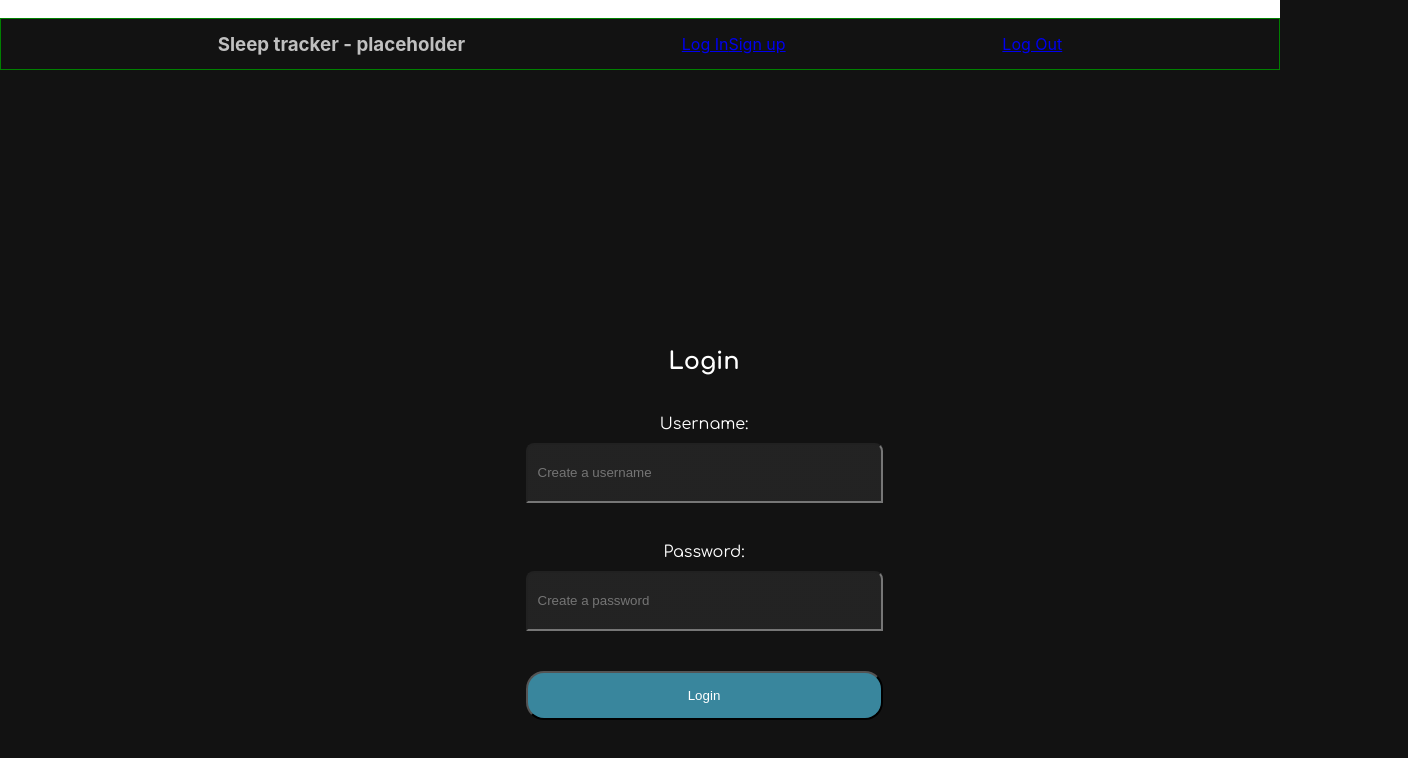
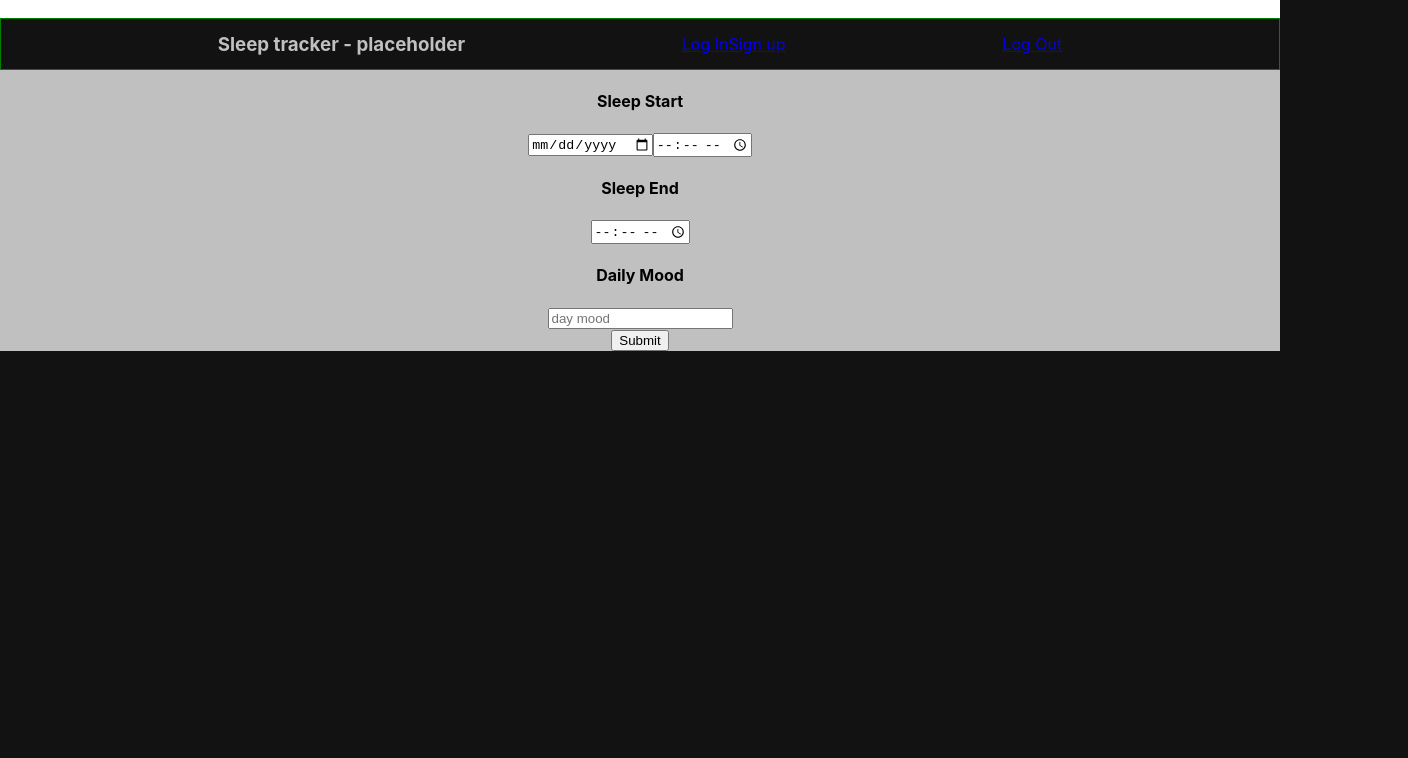
Before and after one commit to Build-Week-Sleep-Tracker-V/Front-End, a React (Create React App) app in the folder sleep-tracker/: page /sleepinput in a window 1280 px wide. Before the commit this address led to /login. Shown: the top 758 px of the page, 1408 px wide, since content can reach past the window. Built offline with nearby package versions, Linux system fonts and the light colour scheme; sample sign-in values are in the browser's storage.

Commit message:
sleep input adjustment

```diff
--- a/sleep-tracker/package.json
+++ b/sleep-tracker/package.json
@@ -7,6 +7,7 @@
     "@testing-library/react": "^9.5.0",
     "@testing-library/user-event": "^7.2.1",
     "axios": "^0.19.2",
+    "chart.js": "^2.9.3",
     "moment": "^2.26.0",
     "react": "^16.13.1",
     "react-chartjs-2": "^2.9.0",
--- a/sleep-tracker/src/components/Login.js
+++ b/sleep-tracker/src/components/Login.js
@@ -7,9 +7,9 @@ import {FormWrapperDiv, SignUpText, GlobalStyles, FormBody, Label, Button, Input
 const Login = () => {
     const history = useHistory()
     const [loginData, setLoginData] = useState({
-        userName:'',
+        username:'',
         password: ''
-        // React - fill in properties needed for log in form that will be used for state management //
+
     })
 
         // React - onChange function to handle form changes //
@@ -24,12 +24,16 @@ const Login = () => {
         //Handle submitting forms for log in and creating token for authentication
         e.preventDefault()
         axios
-            .post('https://my-sleep-tracker.herokuapp.com/api/auth/login', loginData)
+            .post('https://my-sleep-tracker.herokuapp.com/api/auth/login', {username: loginData.username , password: loginData.password })
             .then(res=>{
+                localStorage.setItem('token', res.data.token)
+                localStorage.setItem('user id', res.data.userId)
+                const token = localStorage.getItem('token')
+                const userId = localStorage.getItem('user id')
+                history.push('/sleepdata')
+                console.log(token)
+                console.log(userId)
                 console.log(res)
-                localStorage.setItem('token', res.data.payload)
-                localStorage.setItem('user id', res.data.id)
-                history.push('/sleepdata')
             })
             .catch(err=>{
                 console.log(err)
@@ -41,14 +45,11 @@ const Login = () => {
             <FormWrapperDiv>
                 <h1>Login</h1>
                 <Label>Username:
-                    <Input type='text' placeholder='Create a username' maxLength='100' name='userName' value={loginData.userName} onChange={onInputChange}/>
+                    <Input type='text' placeholder='Create a username' maxLength='100' name='username' value={loginData.userName} onChange={onInputChange}/>
                 </Label>
                 <Label>Password:
                     <Input type='text' placeholder='Create a password' maxLength='100' name='password' value={loginData.password} onChange={onInputChange} />
                 </Label>
-
-                {/* React - Build out form for Login - firstName, lastName, password */}
-
                 <Button onClick={submit}>Login</Button>
             </FormWrapperDiv>
         </FormBody>
--- a/sleep-tracker/src/components/PrivateRoute.js
+++ b/sleep-tracker/src/components/PrivateRoute.js
@@ -7,7 +7,7 @@ const PrivateRoute = ({ component: Component, ...rest }) => {
       <Route
         {...rest}
         render={() => {
-          if (!token) {
+          if (token) {
             return <Component />;
           } else {
             return <Redirect to="/login" />;
@@ -16,5 +16,5 @@ const PrivateRoute = ({ component: Component, ...rest }) => {
       />
     );
   };
-  //Remove ! from token when testing system for proper operation
+
   export default PrivateRoute;
--- a/sleep-tracker/src/components/SignUp.js
+++ b/sleep-tracker/src/components/SignUp.js
@@ -6,7 +6,7 @@ import * as yup from 'yup'
 import {FormWrapperDiv, SignUpText, GlobalStyles, FormBody, Label, Button, Input} from './formStyles'
 
 const initialFormErrors= {
-    userName: '',
+    username: '',
     password: '',
     verify: ''
   }
@@ -15,7 +15,7 @@ const SignUp = () => {
     const [disabled, setDisabled] = useState(true)
     const [formErrors, setFormErrors] = useState(initialFormErrors)
     const [signUpData, setSignUpData] = useState({
-        userName:'',
+        username:'',
         password: '',
         verify: '',
         // React - fill in properties needed for log in form that will be used for state management //
@@ -49,12 +49,10 @@ const SignUp = () => {
         //Handle submitting forms for sign up and creating token for authentication and storing form values in server
         e.preventDefault()
         axios
-            .post('https://my-sleep-tracker.herokuapp.com/api/auth/register', signUpData)
+            .post('https://my-sleep-tracker.herokuapp.com/api/auth/register', {username: signUpData.username , password:signUpData.password })
             .then(res=>{
                 console.log(res)
-                localStorage.setItem('token', res.data.payload)
-                localStorage.setItem('user id', res.data.id)
-                history.push('/sleepdata')
+                history.push('/login')
             })
             .catch(err=>{
                 console.log(err)
@@ -77,7 +75,7 @@ const SignUp = () => {
             <FormWrapperDiv>
 
                 <Label>Username:
-                    <Input type='text' placeholder='Create a username' maxLength='100' name='userName' value={signUpData.userName} onChange={onInputChange} />
+                    <Input type='text' placeholder='Create a username' maxLength='100' name='username' value={signUpData.userName} onChange={onInputChange} />
                 </Label>
                 <Label>Password:
                     <Input type='password' placeholder='Create a password' maxLength='100' name='password' value={signUpData.password} onChange={onInputChange} />
--- a/sleep-tracker/src/components/SleepChart.js
+++ b/sleep-tracker/src/components/SleepChart.js
@@ -1,43 +1,54 @@
 import React from 'react';
 import styled from 'styled-components';
-// import {Chart} from 'react-charts'
+import Chart from 'chart.js';
+
 
 const SleepChart = () => {
 
+
+//     var ctx = document.getElementById('myChart');
+//     var myChart = new Chart(ctx, {
+//     type: 'bar',
+//     data: {
+//         labels: ['Red', 'Blue', 'Yellow', 'Green', 'Purple', 'Orange'],
+//         datasets: [{
+//             label: '# of Votes',
+//             data: [12, 19, 3, 5, 2, 3],
+//             backgroundColor: [
+//                 'rgba(255, 99, 132, 0.2)',
+//                 'rgba(54, 162, 235, 0.2)',
+//                 'rgba(255, 206, 86, 0.2)',
+//                 'rgba(75, 192, 192, 0.2)',
+//                 'rgba(153, 102, 255, 0.2)',
+//                 'rgba(255, 159, 64, 0.2)'
+//             ],
+//             borderColor: [
+//                 'rgba(255, 99, 132, 1)',
+//                 'rgba(54, 162, 235, 1)',
+//                 'rgba(255, 206, 86, 1)',
+//                 'rgba(75, 192, 192, 1)',
+//                 'rgba(153, 102, 255, 1)',
+//                 'rgba(255, 159, 64, 1)'
+//             ],
+//             borderWidth: 1
+//         }]
+//     },
+//     options: {
+//         scales: {
+//             yAxes: [{
+//                 ticks: {
+//                     beginAtZero: true
+//                 }
+//             }]
+//         }
+//     }
+// });
+
     return (
         <div>
-            <h1>testing</h1>
+            {/* <canvas id="myChart" width="400" height="400">{myChart}</canvas> */}
         </div>
     )
 
 }
 export default SleepChart
-
-
-// const SleepChart = props => {
-//     const BarGraphCard = styled.section`
-//     background-color:grey;
-//     color:silver;
-//     height:600px;
-//     width:600px;
-//     `
-
-//     return(
-
-//     <BarGraphCard>
-//         <div className='verticalGauge'>
-//           <h5>0</h5>
-//           <h5>5</h5>
-//           <h5>10</h5>
-//         </div>
-//         <div>
-
-//         </div>
-//         <div>
-
-//         </div>
-
-//     </BarGraphCard>
-//     )
-
-// }
--- a/sleep-tracker/src/components/SleepInput.js
+++ b/sleep-tracker/src/components/SleepInput.js
@@ -6,32 +6,24 @@ import moment from 'moment';
 
 const SleepInput = () => {
     const history = useHistory()
+    const userId = localStorage.getItem('user id')
     const {register, handleSubmit} = useForm()
     // const [hovered] = useState(false)
     const [sleepInput, setSleepInput] = useState({
         date: moment().format("MMM Do YY"),
         fellAsleep: '',
-        sleepRating: '',
 
-        wakeUpRating: '',
         wokeUp: '',
 
-        dayRating: '',
-        timeCreated: ''
+        dayRating: ''
     }
 )
-    // const handleChange = e =>{
-    //         e.preventDefault()
-    //         setSleepInput({
-    //         ...sleepInput,
-    //         [e.target.name]: e.target.value
-    //         })
-    //     }
+
 
     const submit = e => {
         // e.preventDefault()
         axiosWithAuth
-        .post('http://localhost:5000/api/data', sleepInput)
+        .post('https://my-sleep-tracker.herokuapp.com/api/entires', {sleepStart: sleepInput.fellAsleep , sleepEnd: sleepInput.wokeUp , userId:userId })
         .then(res => {
             console.log(res)
             history.push('/sleepdata');
@@ -39,15 +31,6 @@ const SleepInput = () => {
         .catch(err => console.log(err));
     };
 
-    // const moodClick = e =>{
-    //     e.preventDefault()
-    //     e.target=!hovered
-
-    //     setSleepInput({
-    //         ...sleepInput,
-    //         [e.target.name]: e.target.value
-    //         })
-    // }
 
     return(
         <section>
@@ -66,12 +49,6 @@ const SleepInput = () => {
                     ref={register}
                     placeholder='Bed Time'
                     />
-                    <input
-                    type='integer'
-                    name='sleepRating'
-                    ref={register}
-                    placeholder='Bed Rating'
-                    />
 
                 <h4>Sleep End</h4>
                     <input
@@ -80,19 +57,7 @@ const SleepInput = () => {
                     ref={register}
                     placeholder='Woke Up'
                     />
-                    <input
-                    type='integer'
-                    name='wakeUpRating'
-                    ref={register}
-                    placeholder='Wake Up Rating'
-                    />
                 <h4>Daily Mood</h4>
-                    <input
-                    name='timeCreated'
-                    type="date"
-                    ref={register}
-                    placeholder='Time'
-                    />
                     <input
                     name='dayRating'
                     type='integer'
--- a/sleep-tracker/src/components/formSchema.js
+++ b/sleep-tracker/src/components/formSchema.js
@@ -1,7 +1,7 @@
 import * as yup from 'yup'
 
 const formSchema = yup.object().shape({
-    userName: yup.string().min(2, 'The name must be at least two characters').required('Name is required'),
+    username: yup.string().min(2, 'The name must be at least two characters').required('Name is required'),
     password: yup.string().min(6,'The password must be at least six characters' ).required('You must type a password'),
     verify: yup.string().oneOf([yup.ref('password'), null], 'Passwords must match')
 })
```
Also changed, not shown: 1 other file (tests, documents, lock files or other folders).
